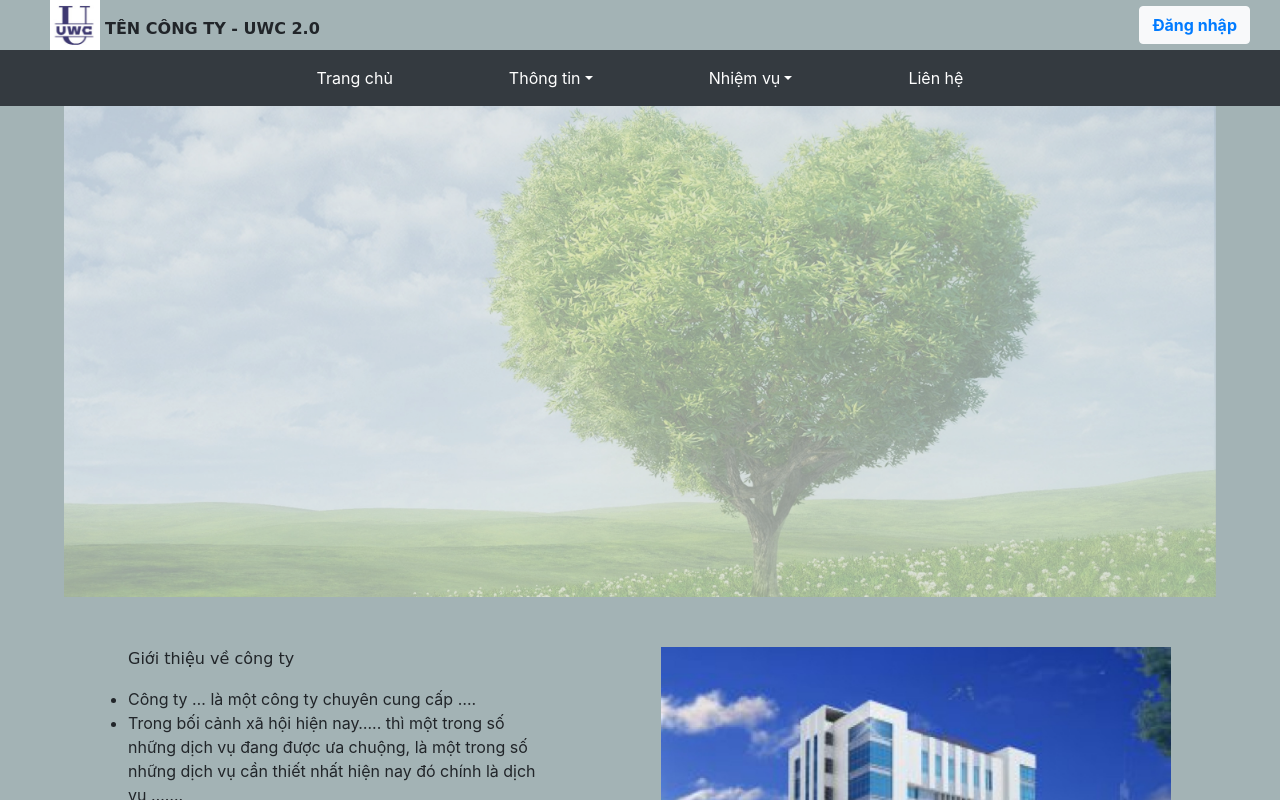
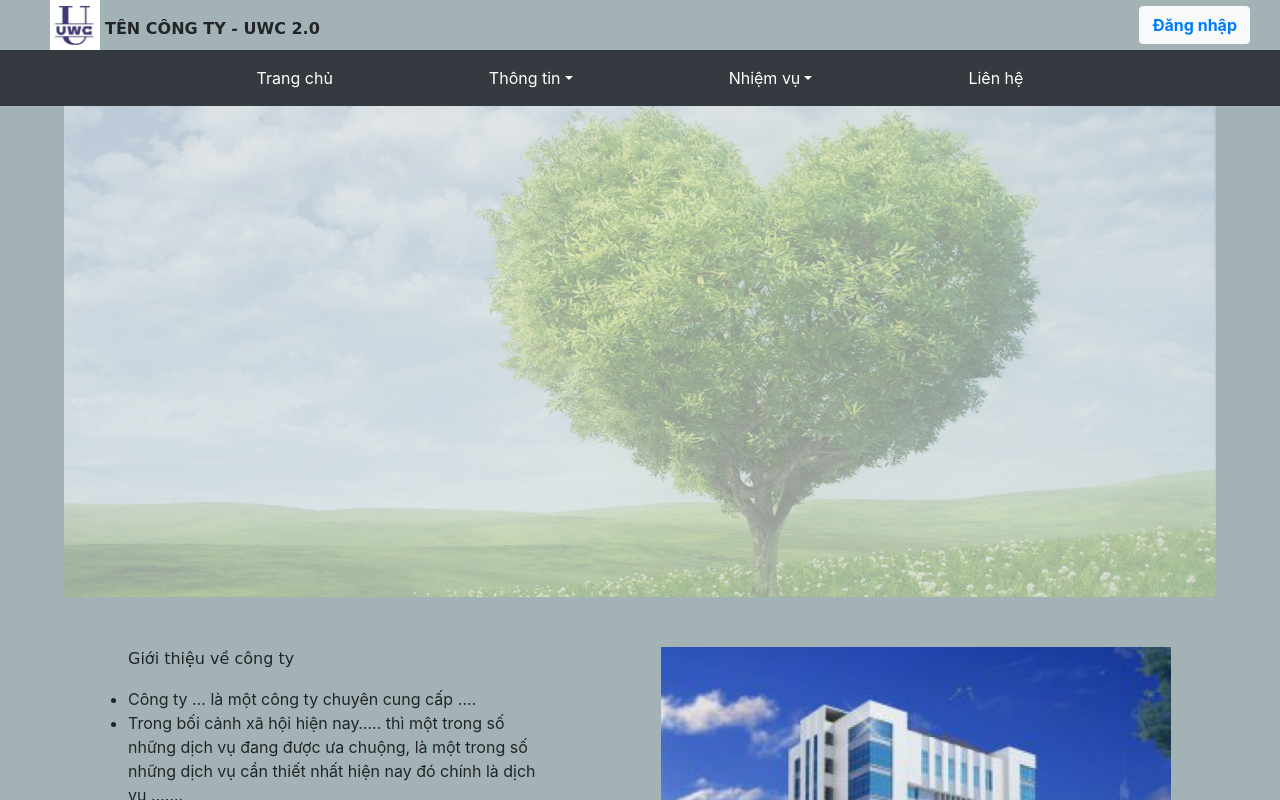
Before and after one commit to ChinhLuCSE/Avenger_UWC, a JavaScript app: page / in a window 1280 px wide. Shown: the top 800 px of the page. Built offline with nearby package versions, Linux system fonts and the light colour scheme; the HTML template or start-up script is replaced by a standard one.

Commit message:
update css for navbar

```diff
--- a/src/components/navbar/Navbar.css
+++ b/src/components/navbar/Navbar.css
@@ -2,5 +2,14 @@
   justify-content: space-around;
 }
 .navbar-nav > li {
-  margin: 0px 50px;
+  margin: 0px 70px;
 }
+.dropdown-menu {
+  background-color: #343A40;
+}
+.dropdown-item {
+  color: #fff;
+}
+.dropdown-item:hover {
+  background-color: #A3B3B5;;
+}
```
